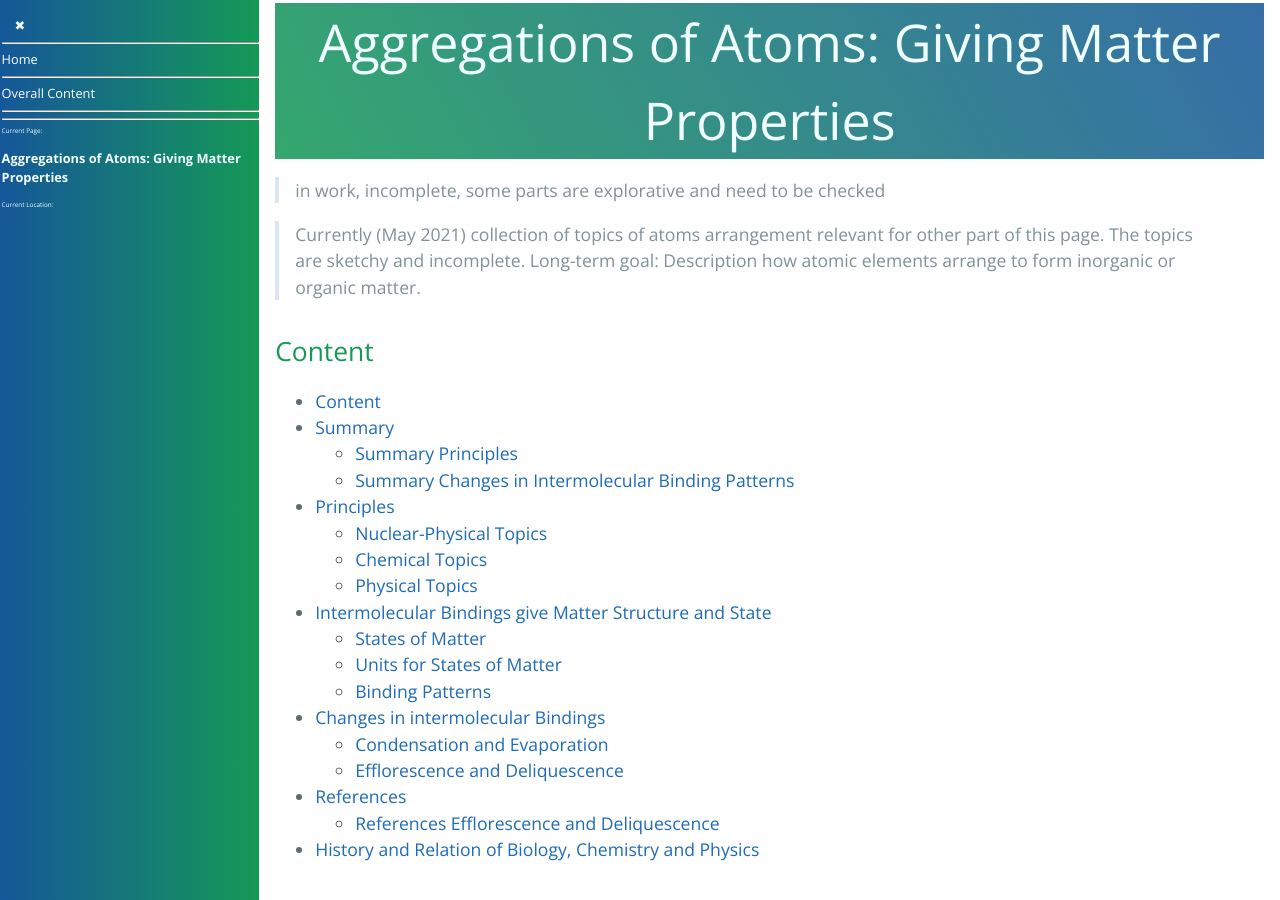
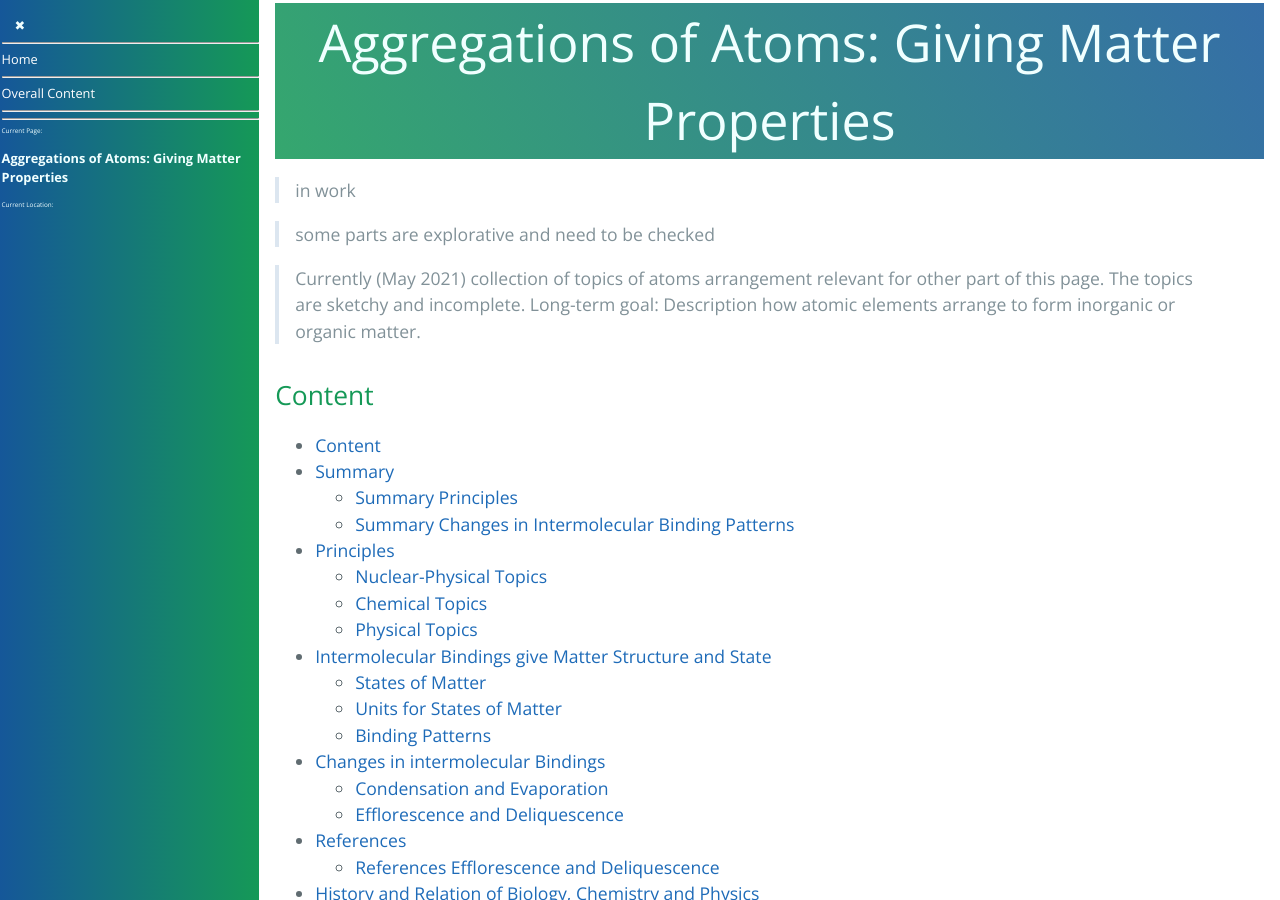
Before and after one commit to forestgrape/coronavirus, a Jekyll site: the page built from 9_physics/aggregations_of_atoms.md, in a window 1280 px wide and 900 px high. Built offline with Jekyll 4.4.1, drawn with Linux system fonts in a browser that asks for light colours; our own code applies the rules of GitHub Pages for plain Markdown files.

Commit message:
formulations

```diff
--- a/9_physics/aggregations_of_atoms.md
+++ b/9_physics/aggregations_of_atoms.md
@@ -1,7 +1,9 @@
 
 # Aggregations of Atoms: Giving Matter Properties
 
-> in work, incomplete, some parts are explorative and need to be checked
+> in work
+
+> some parts are explorative and need to be checked
 
 > Currently (May 2021) collection of topics of atoms arrangement relevant for other part of this page. The topics are sketchy and incomplete. Long-term goal: Description how atomic elements arrange to form inorganic or organic matter.
 
```
